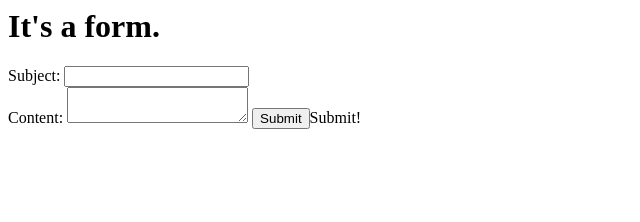
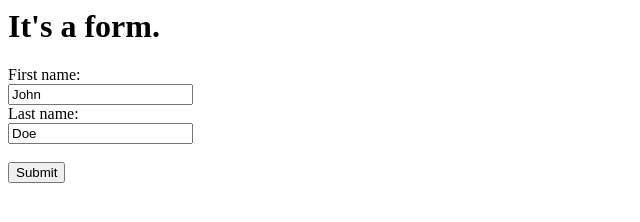
Before and after one commit to pmn/aform, a plain HTML site: page htmlonly.html in a window 1280 px wide. Shown: the whole page, without its empty margins (0-640 px from the left). Drawn offline with Linux system fonts and the light colour scheme.

Commit message:
Update htmlonly.html

```diff
--- a/htmlonly.html
+++ b/htmlonly.html
@@ -2,12 +2,11 @@
   <body>
     <h1>It's a form.</h1>
     <form method="POST" action="https://abbot.run/form-handler/trigger/~CH5jwNL2CNhRmw1M9Q_F619">
-      <label for="subject">Subject:</label>
-      <input type="text" id="subject" />
-      <br>
-      <label for="content">Content:</label>
-      <textarea id="content"></textarea>
-      <input type="submit">Submit!</input>
+      <label for="fname">First name:</label><br>
+      <input type="text" id="fname" name="fname" value="John"><br>
+      <label for="lname">Last name:</label><br>
+      <input type="text" id="lname" name="lname" value="Doe"><br><br>
+      <input type="submit" value="Submit">
     </form>
   </body>
 </html>
```
